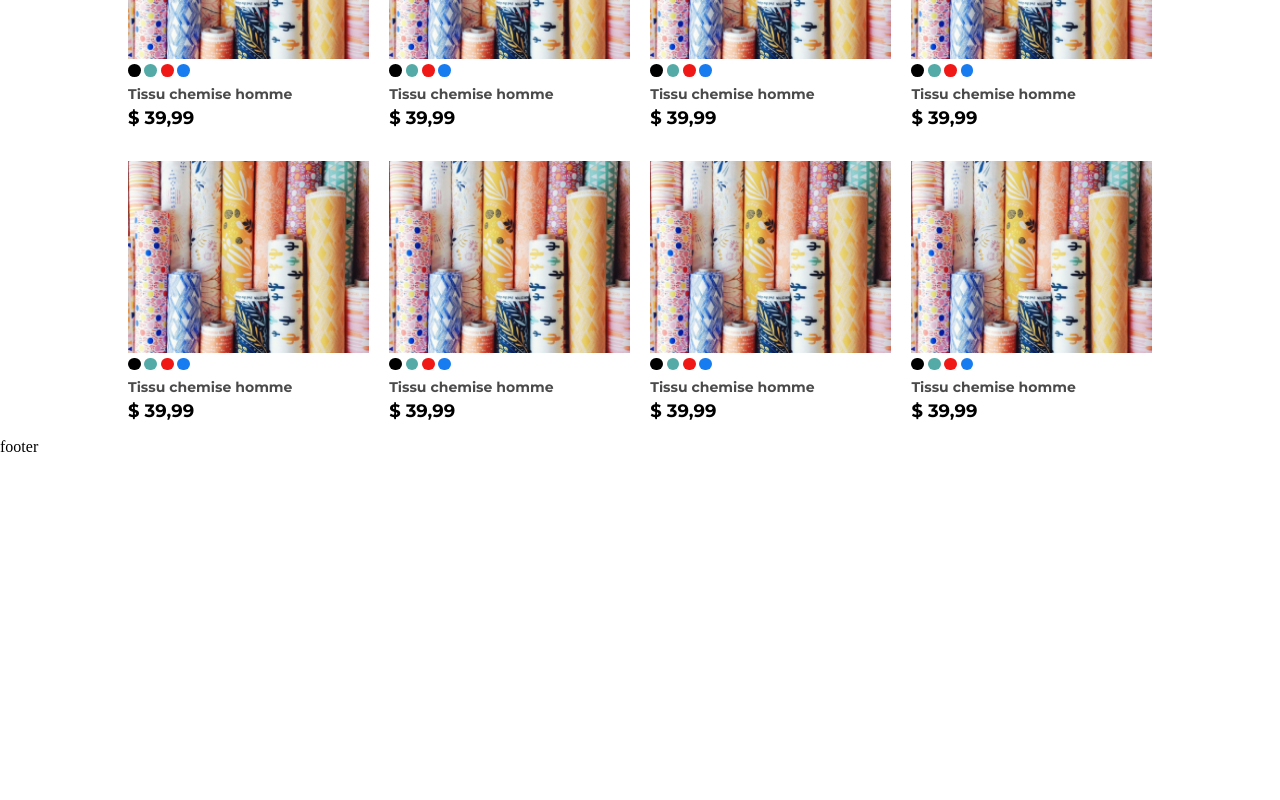
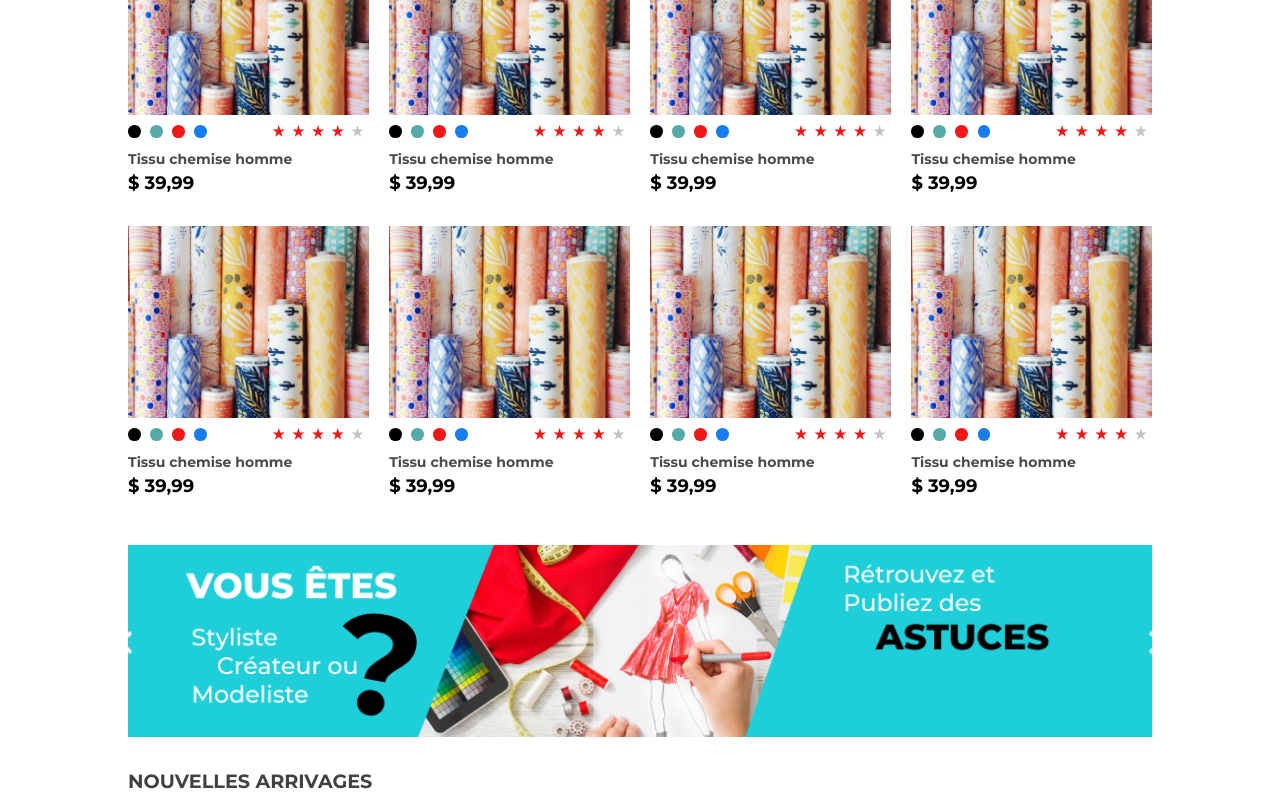
Before and after one commit to Romiale/horizon-couture-frontend, a Next.js app: page / in a window 1280 px wide. Shown: the part 1100-1900 px from the top of the page. Before the commit the page ends 1556 px from the top, so only its background shows below. Built offline with nearby package versions, Linux system fonts and the light colour scheme.

Commit message:
feat:create nouvelles arrivages section

```diff
--- a/components/global_components/ColorPoint.jsx
+++ b/components/global_components/ColorPoint.jsx
@@ -5,7 +5,7 @@ function ColorPoint({color}) {
       const style = {
         height: '.8rem',
         width: '.8rem',
-        marginRight:'1.5%',
+        marginRight:'7%',
         borderRadius:'50%',
         backgroundColor: color,
       }
--- /dev/null
+++ b/components/global_components/Star.jsx
@@ -0,0 +1,20 @@
+import React from 'react'
+
+function Star({color}) {
+    const style = {
+        height: '.8rem',
+        width: '.8rem',
+        marginRight:'5%',
+        borderRadius:'50%',
+        backgroundColor: color,
+        clipPath: 'polygon(50% 0%, 61% 35%, 98% 35%, 68% 57%, 79% 91%, 50% 70%, 21% 91%, 32% 57%, 2% 35%, 39% 35%)'
+    }
+
+    return (
+        <div style={style}>
+
+        </div>
+    )
+}
+
+export default Star
--- a/components/global_components/card-article/CardArticle.jsx
+++ b/components/global_components/card-article/CardArticle.jsx
@@ -2,6 +2,7 @@ import React from 'react'
 import image from '../../../public/assets/images/tissu.png'
 import styles from '../card-article/style.module.scss'
 import ColorPoint from '../ColorPoint'
+import Star from '../Star'
 
 function CardArticle() {
     return (
@@ -9,11 +10,20 @@ function CardArticle() {
             <div className={styles.card_image}>
                 <img src={image.src} alt="tissu"/>
             </div>
+            <div className={styles.group_notation}>
             <div className={styles.group_color}>
                 <ColorPoint color={"#000"}/>
                 <ColorPoint color={"rgb(84, 170, 166)"}/>
                 <ColorPoint color={"rgb(240, 23, 23)"}/>
                 <ColorPoint color={"rgb(23, 124, 240)"}/>
+            </div>
+            <div className={styles.notations}>
+                <Star color={"rgb(240, 23, 23)"}/>
+                <Star color={"rgb(240, 23, 23)"}/>
+                <Star color={"rgb(240, 23, 23)"}/>
+                <Star color={"rgb(240, 23, 23)"}/>
+                <Star color={"#C4C4C4"}/>
+            </div>
             </div>
             <p>Tissu chemise homme</p>
             <span>$ 39,99</span>
--- a/components/global_components/card-article/style.module.scss
+++ b/components/global_components/card-article/style.module.scss
@@ -14,11 +14,21 @@
             width: 100%
         }
     }
-    .group_color{
+    .group_notation{
+        @include d-flex-row-between;
         margin: 2% 0;
-        display: flex;
+        .group_color{
+            margin: 2% 0;
+            display: flex;
+            width: 55%;
+        }
+        .notations{
+            @include d-flex-row-between;
+            align-items: center;
+            width: 40%
+        }
+    }
 
-    }
     p{
         @include paragraphe;
         font-style: normal;
--- a/pages/index.js
+++ b/pages/index.js
@@ -5,6 +5,7 @@ import Navigation from '../components/global_components/navigation/Navigation'
 import Title from '../components/global_components/title/Title'
 import Button from '../components/global_components/button/Button'
 import CardArticle from '../components/global_components/card-article/CardArticle'
+import pubMod from '../public/assets/images/pubMod.png'
 
 export default function Home() {
   return (
@@ -38,7 +39,22 @@ export default function Home() {
                   </div>
               </div>
             </div>
+            <Title>TOP DES PRODUITS LES PLUS NOTÉS</Title>
             <div className={styles.card_group}>
+              <CardArticle/>
+              <CardArticle/>
+              <CardArticle/>
+              <CardArticle/>
+              <CardArticle/>
+              <CardArticle/>
+              <CardArticle/>
+              <CardArticle/>
+            </div>
+            <div className={styles.pup}>
+              <img src={pubMod.src} alt="pup" />
+            </div>
+            <Title>NOUVELLES ARRIVAGES</Title>
+             <div className={styles.card_group}>
               <CardArticle/>
               <CardArticle/>
               <CardArticle/>
--- a/styles/Home.module.scss
+++ b/styles/Home.module.scss
@@ -98,5 +98,15 @@
             justify-content: space-between;
             flex-wrap: wrap;
         }
+        .pup{
+            width: 100%;
+            height: 12rem;
+            margin-top: 2rem;
+            img{
+                width: 100%;
+                height: 100%;
+                object-fit: cover;
+            }
+        }
     }
 }
```
Also changed, not shown: public/assets/images/pubMod.png (added), public/assets/images/pub_astuces.png (added).
